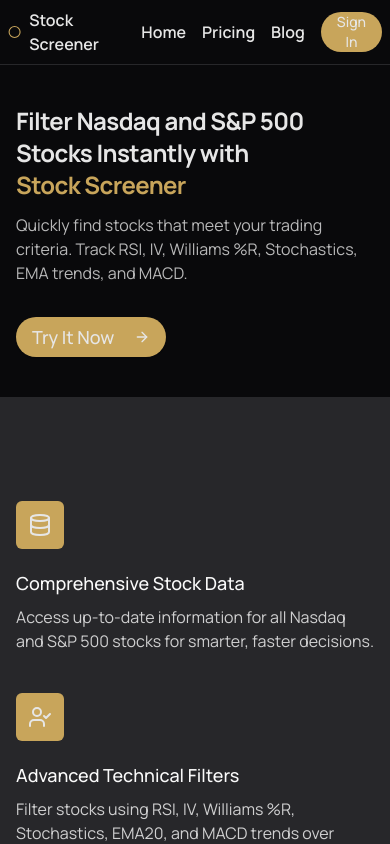
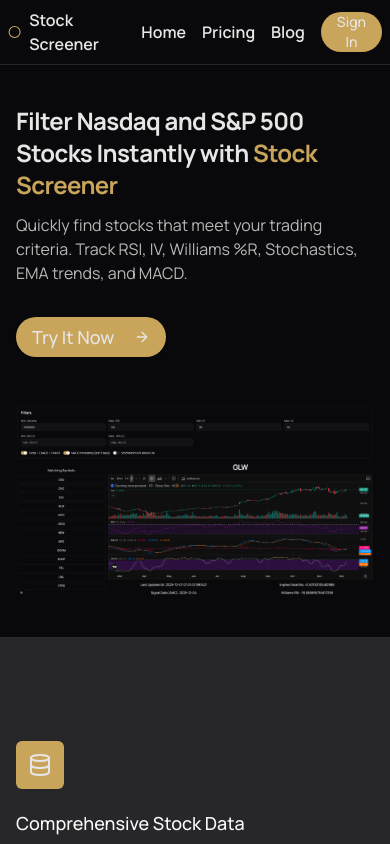
Before and after one commit to RobertFent/stock-screener, a Next.js app: page / in a window 390 px wide. Shown: the top 844 px of the page. Built offline with nearby package versions, Linux system fonts and the light colour scheme; no server answers.

Commit message:
Added overview image and optimized for mobile view

```diff
--- a/app/(landing)/page.tsx
+++ b/app/(landing)/page.tsx
@@ -1,6 +1,7 @@
 import { Button } from '@/components/ui/button';
 import { ArrowRight, Database, UserCheck, ChartArea } from 'lucide-react';
 import { JSX } from 'react';
+import Image from 'next/image';
 
 const FeatureElement = (
 	icon: JSX.Element,
@@ -29,17 +30,19 @@
 		<main>
 			<section className='py-10 sm:py-20'>
 				<div className='max-w-7xl mx-auto px-4 sm:px-6 lg:px-8'>
-					<div className='sm:text-center max-w-4xl mx-auto'>
+					<div className='lg:grid lg:grid-cols-12 lg:gap-8'>
+						<div className='sm:text-center md:max-w-2xl md:mx-auto lg:col-span-6 lg:text-left'>
 							<h1 className='text-2xl font-bold tracking-tight sm:text-3xl md:text-4xl'>
 								Filter Nasdaq and S&P 500 Stocks Instantly with
-							<span className='block text-accent'>
+								<span className='text-accent'>
+									{' '}
 									Stock Screener
 								</span>
 							</h1>
 							<p className='mt-3 text-base text-foreground/80 sm:mt-5 sm:text-xl lg:text-lg xl:text-xl'>
-							Quickly find stocks that meet your trading criteria.
-							Track RSI, IV, Williams %R, Stochastics, EMA trends,
-							and MACD.
+								Quickly find stocks that meet your trading
+								criteria. Track RSI, IV, Williams %R,
+								Stochastics, EMA trends, and MACD.
 							</p>
 							<a href='/stock-screener'>
 								<Button
@@ -50,6 +53,16 @@
 									<ArrowRight className='ml-3 h-6 w-6' />
 								</Button>
 							</a>
+						</div>
+						<div className='mt-12 relative sm:max-w-lg sm:mx-auto lg:mt-0 lg:max-w-none lg:mx-0 lg:col-span-6 lg:flex lg:items-center'>
+							<Image
+								src='/images/stock_screener_example.png'
+								alt='Example image'
+								width={600}
+								height={400}
+								className='w-full h-auto'
+							/>
+						</div>
 					</div>
 				</div>
 			</section>
--- a/app/(saas)/stock-screener/page.tsx
+++ b/app/(saas)/stock-screener/page.tsx
@@ -3,7 +3,6 @@
 import StockDataView from './stock-data-view';
 
 export default async function SaasPage(): Promise<JSX.Element> {
-	// todo: sm, lg styling
 	const stocks = await selectAllStocks();
 	return (
 		<main className='p-4'>
--- a/app/(saas)/stock-screener/stock-data-view.tsx
+++ b/app/(saas)/stock-screener/stock-data-view.tsx
@@ -297,9 +297,10 @@
 	return (
 		<>
 			<FilterRow filters={filters} setFilters={setFilters}></FilterRow>
-			<div className='flex flex-row gap-4 mt-6 max-h-[80vh]'>
-				<div className='basis-1/4 overflow-auto'>
+			<div className='flex flex-col sm:flex-row gap-4 mt-6 max-h-[80vh]'>
+				<div className='sm:basis-1/4 overflow-auto'>
 					<>
+						{/* todo: make header sticky  */}
 						<h1 className='text-center mt-6 mb-4'>
 							Matching Symbols
 						</h1>
@@ -319,7 +320,7 @@
 						})}
 					</>
 				</div>
-				<div className='basis-3/4 text-center overflow-auto'>
+				<div className='sm:basis-3/4 text-center sm:overflow-auto'>
 					{selectedStock ? (
 						<div className='flex flex-col gap-4'>
 							<h1 className='text-xl font-bold tracking-tight sm:text-2xl md:text-4xl'>
@@ -329,15 +330,28 @@
 							<div className='grid grid-cols-2 gap-4'>
 								<p>
 									Last Updated At:{' '}
-									{selectedStock.last_updated_at}
+									{new Date(
+										selectedStock.last_updated_at
+									).toDateString()}
 								</p>
-								<p>Implied Volatility: {selectedStock.iv}</p>
-								<p>Signal Date (AMC): {selectedStock.date}</p>
-								<p>Williams R%: {selectedStock.willr}</p>
+								<p>
+									Implied Volatility:{' '}
+									{selectedStock.iv.toPrecision(6)}
+								</p>
+								<p>
+									Signal Date (AMC):{' '}
+									{new Date(
+										selectedStock.date
+									).toDateString()}
+								</p>
+								<p>
+									Williams R%:{' '}
+									{selectedStock.willr.toPrecision(6)}
+								</p>
 							</div>
 						</div>
 					) : (
-						<div className='text-xl'>
+						<div className='flex items-center justify-center h-full text-xl'>
 							Please select a symbol to see its data
 						</div>
 					)}
```
Also changed, not shown: public/images/stock_screener_example.png (added). Lines whose indentation alone changed are shown as unchanged.
